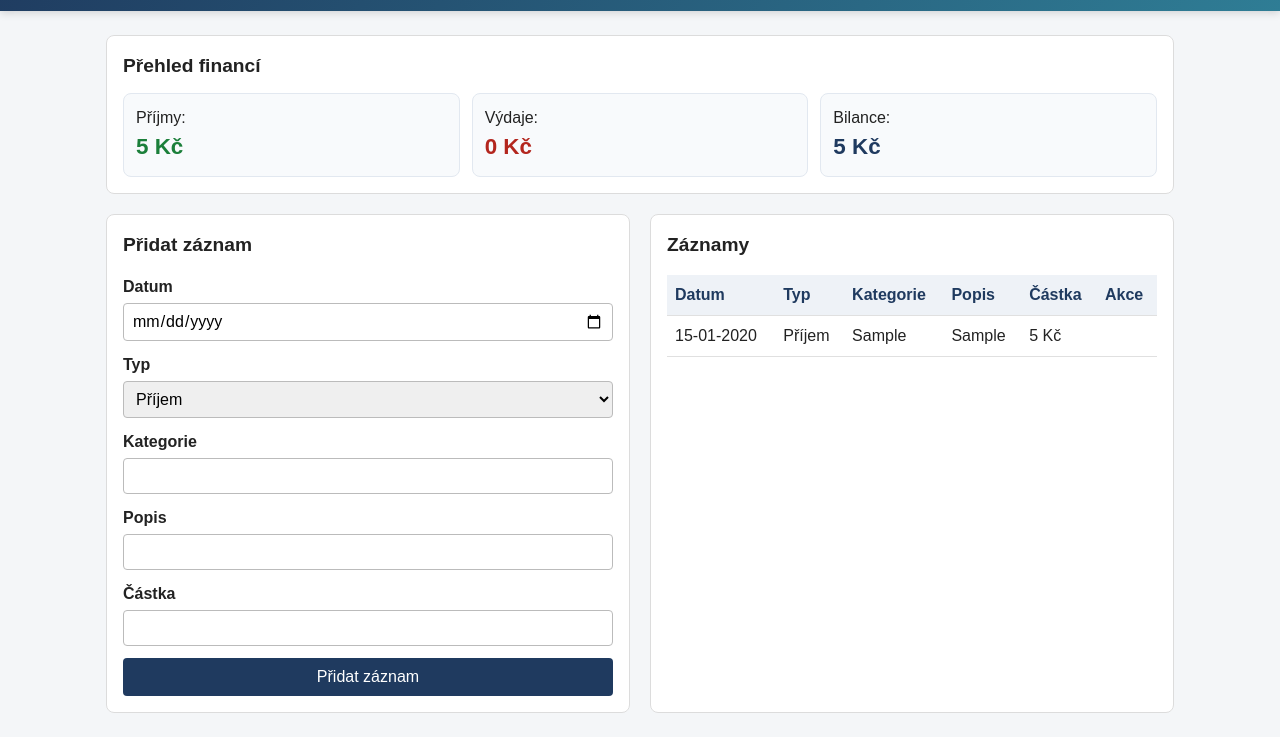
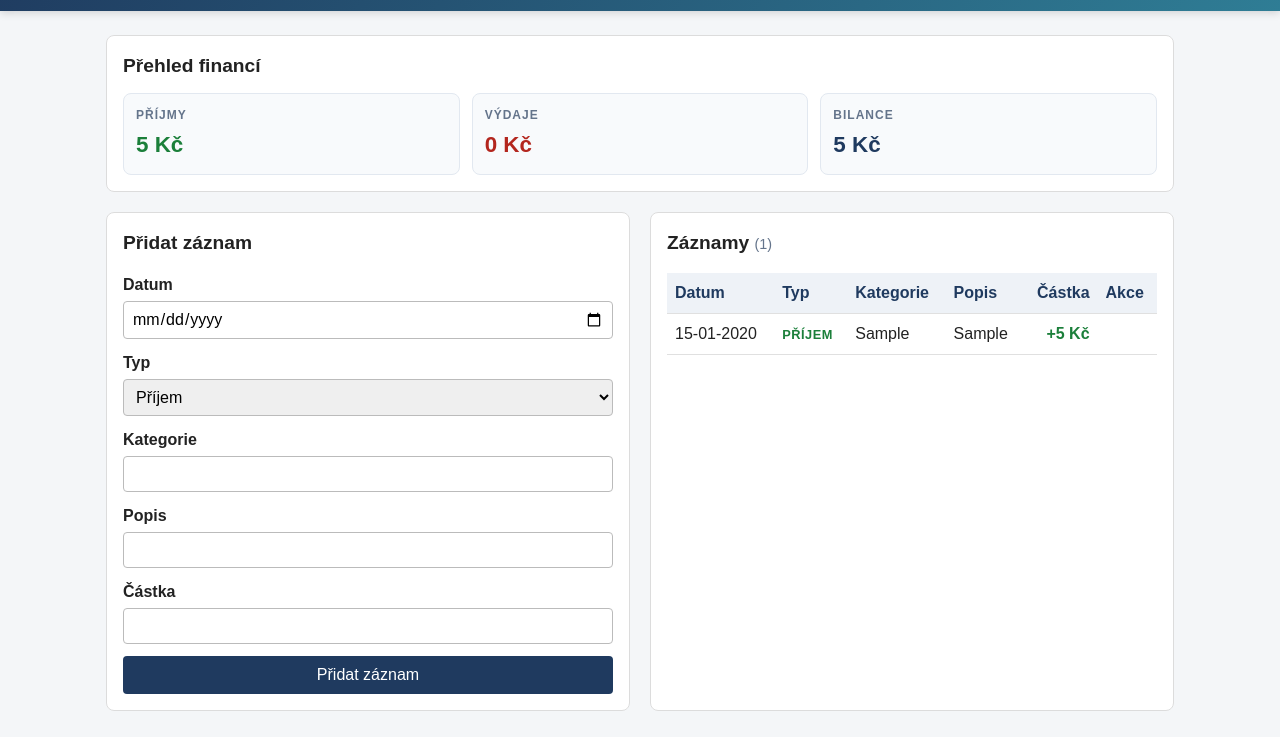
Before and after one commit to karelpilouoficialni/school, a plain HTML site: page web3/Projekt/index.html in a window 1280 px wide. Both pictures are taken after typing "2020-01-15", "Sample", "Sample", "5" into the empty fields and a click on the button "Přidat záznam". Shown: the part 100-837 px from the top of the page. Drawn offline with Linux system fonts and the light colour scheme.

Commit message:
Snaha přiblížit se vzhledu účetnímu softwaru
velmi silnej duraz na "snaha"

```diff
--- a/web3/Projekt/index.html
+++ b/web3/Projekt/index.html
@@ -20,9 +20,9 @@
         <!-- Přehled se počítá z JavaScriptu. -->
         <section id="souhrn">
             <h2>Přehled financí</h2>
-            <p>Příjmy: <span id="souhrnPrijmy">0 Kč</span></p>
-            <p>Výdaje: <span id="souhrnVydaje">0 Kč</span></p>
-            <p>Bilance: <span id="souhrnBilance">0 Kč</span></p>
+            <p><span class="popisek">Příjmy</span><span class="hodnota" id="souhrnPrijmy">0 Kč</span></p>
+            <p><span class="popisek">Výdaje</span><span class="hodnota" id="souhrnVydaje">0 Kč</span></p>
+            <p><span class="popisek">Bilance</span><span class="hodnota" id="souhrnBilance">0 Kč</span></p>
         </section>
 
         <!-- Formulář pro nový záznam. -->
@@ -58,7 +58,7 @@
 
         <!-- Seznam záznamů. -->
         <section>
-            <h2>Záznamy</h2>
+            <h2>Záznamy <span id="pocetZaznamu" class="pocet">(0)</span></h2>
             <p id="prazdnyStav">Zatím tu nic není. Přidej první záznam.</p>
             <table id="tabulka">
                 <thead>
@@ -67,7 +67,7 @@
                         <th>Typ</th>
                         <th>Kategorie</th>
                         <th>Popis</th>
-                        <th>Částka</th>
+                        <th class="castka">Částka</th>
                         <th>Akce</th>
                     </tr>
                 </thead>
--- a/web3/Projekt/script.js
+++ b/web3/Projekt/script.js
@@ -16,6 +16,7 @@ const prazdnyStav = document.getElementById("prazdnyStav");
 const souhrnPrijmy = document.getElementById("souhrnPrijmy");
 const souhrnVydaje = document.getElementById("souhrnVydaje");
 const souhrnBilance = document.getElementById("souhrnBilance");
+const pocetZaznamu = document.getElementById("pocetZaznamu");
 
 // Klíč, pod kterým budeme data ukládat do localStorage
 const KLIC = "ucetnictvi_transakce";
@@ -81,6 +82,7 @@ function vykresliTabulku() {
     // Když nejsou žádné záznamy, schováme tabulku a ukážeme hlášku
     tabulka.hidden = transakce.length === 0;
     prazdnyStav.hidden = transakce.length > 0;
+    pocetZaznamu.textContent = "(" + transakce.length + ")";
 
     // Pro každý záznam vytvoříme jeden řádek
     transakce.forEach(function (polozka) {
@@ -93,18 +95,33 @@ function vykresliTabulku() {
             typText = "Příjem";
         }
 
+        // U příjmu přidáme plus, u výdaje minus
+        let castkaText = "-" + polozka.castka + " Kč";
+        if (polozka.typ === "prijem") {
+            castkaText = "+" + polozka.castka + " Kč";
+        }
+
         // Hodnoty dáme do polí a pak do buněk
         const hodnoty = [
             formatujDatum(polozka.datum),
             typText,
             polozka.kategorie,
             polozka.popis,
-            polozka.castka + " Kč"
+            castkaText
         ];
 
-        hodnoty.forEach(function (hodnota) {
+        hodnoty.forEach(function (hodnota, index) {
             // insertCell přidá buňku, textContent vloží bezpečně jen text
-            radek.insertCell().textContent = hodnota;
+            const bunka = radek.insertCell();
+            bunka.textContent = hodnota;
+
+            // Druhá buňka je typ, pátá je částka, obě obarvíme podle typu
+            if (index === 1) {
+                bunka.className = "typ " + polozka.typ;
+            }
+            if (index === 4) {
+                bunka.className = "castka " + polozka.typ;
+            }
         });
 
         // Prázdná buňka pro tlačítka, která přidáme v kroku 7
--- a/web3/Projekt/style.css
+++ b/web3/Projekt/style.css
@@ -82,6 +82,12 @@ header p {
     font-size: 1.2rem;
 }
 
+.pocet {
+    color: #64748b;
+    font-size: 0.9rem;
+    font-weight: normal;
+}
+
 #souhrn {
     grid-column: 1 / -1; /* souhrn zabírá celý řádek */
     display: flex;
@@ -105,7 +111,17 @@ header p {
     border-radius: 8px;
 }
 
-#souhrn span {
+.popisek {
+    display: block;
+    margin-bottom: 4px;
+    color: #64748b;
+    font-size: 0.75rem;
+    font-weight: bold;
+    letter-spacing: 1px;
+    text-transform: uppercase;
+}
+
+#souhrn .hodnota {
     display: block;
     font-size: 1.4rem;
     font-weight: bold;
@@ -193,6 +209,35 @@ th {
     color: #1f3a5f;
 }
 
+/* Typ a částka jako v účetním žurnálu */
+.typ {
+    font-size: 0.8rem;
+    font-weight: bold;
+    letter-spacing: 0.5px;
+    text-transform: uppercase;
+}
+
+.typ.prijem {
+    color: #1b7f3a;
+}
+
+.typ.vydaj {
+    color: #b3261e;
+}
+
+.castka {
+    text-align: right;
+    font-weight: bold;
+}
+
+.castka.prijem {
+    color: #1b7f3a;
+}
+
+.castka.vydaj {
+    color: #b3261e;
+}
+
 /* Každý druhý řádek má jiné pozadí, tabulka se pak lépe čte */
 tbody tr:nth-child(even) {
     background: #fafafa;
```
